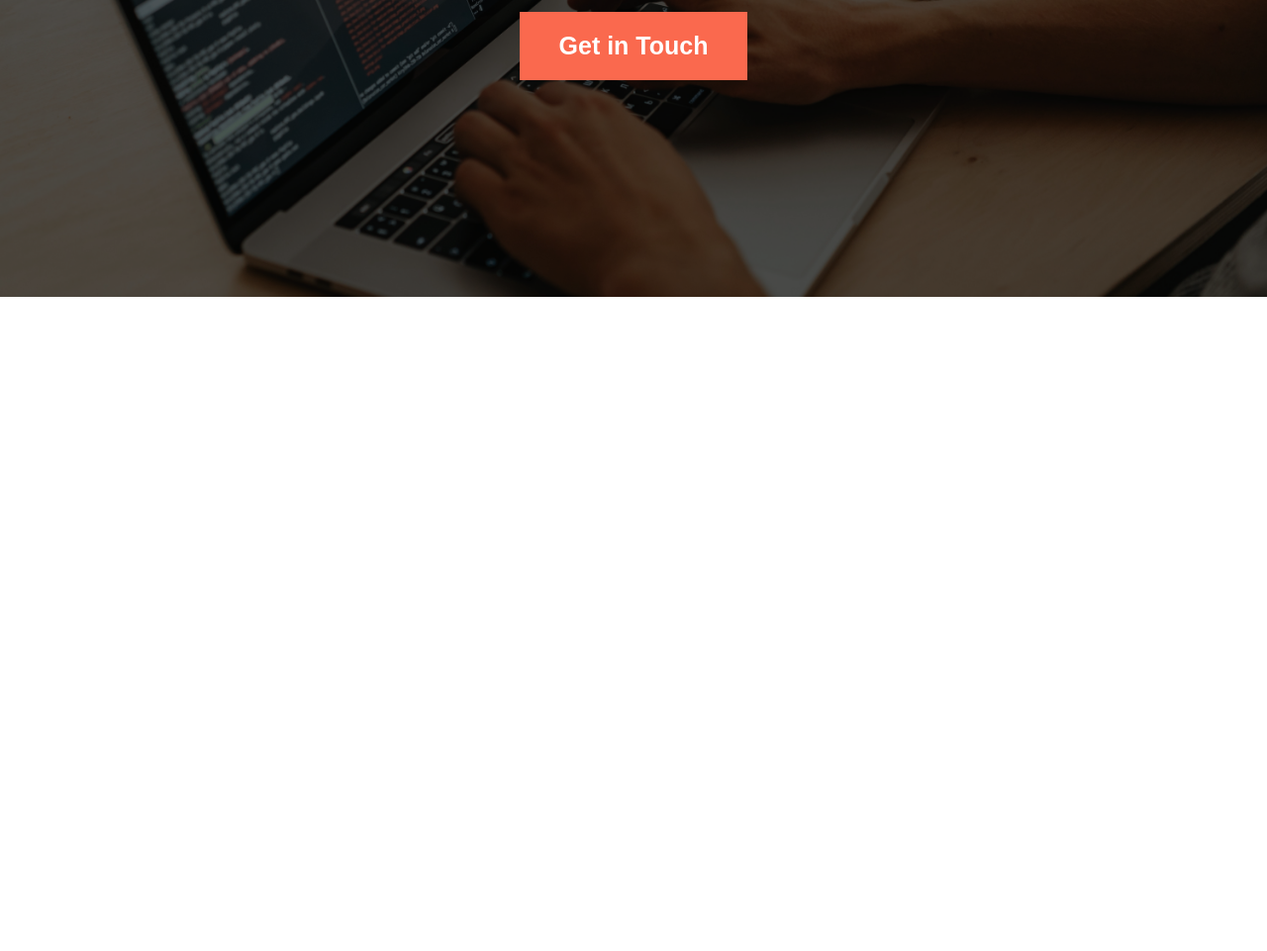
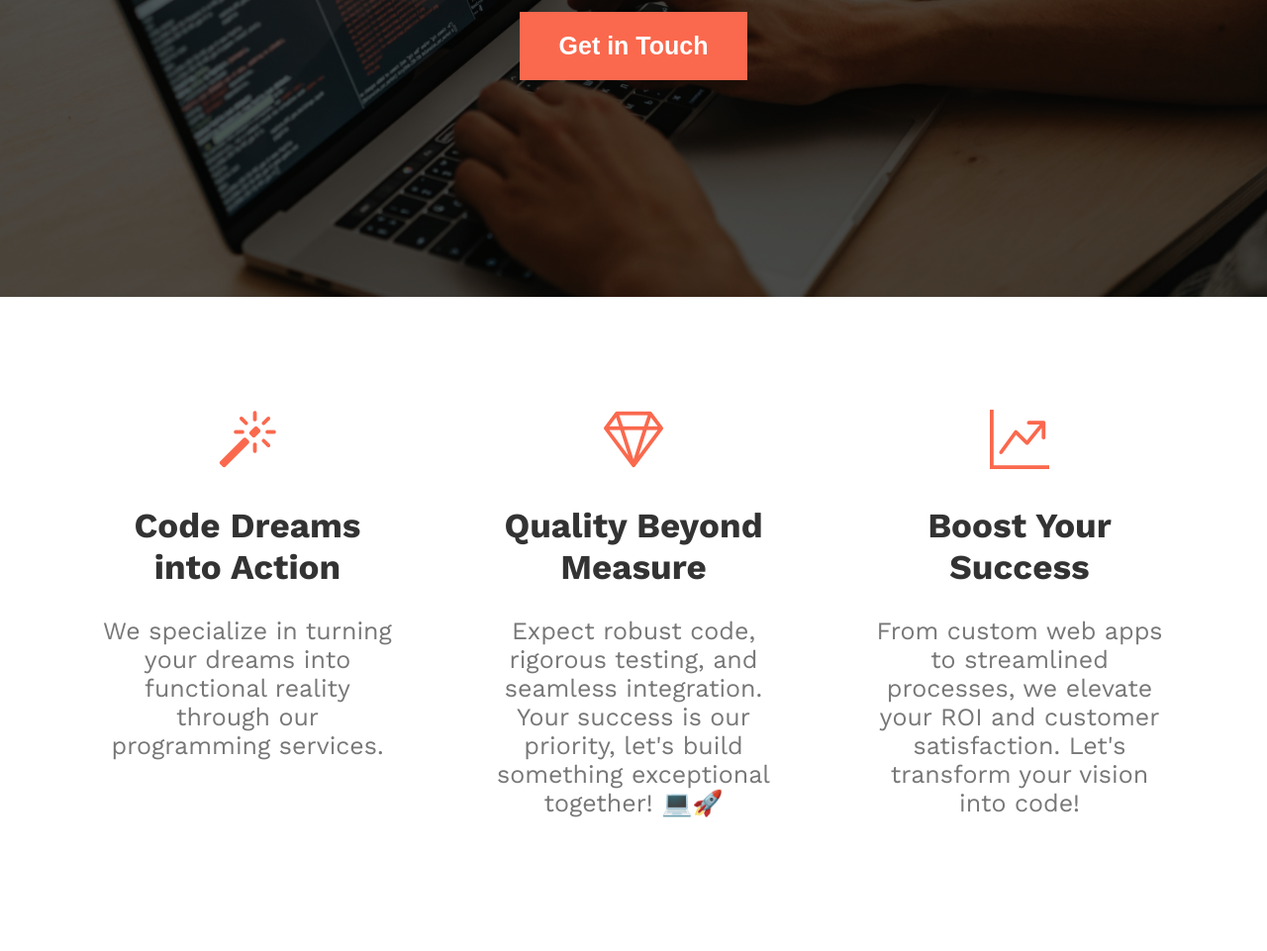
Before and after one commit to drahmedgabr/tatbeqeysg1, a plain HTML site: page index.html in a window 1280 px wide. Shown: the part 500-1461 px from the top of the page at 99% size. Before the commit the page ends 800 px from the top, so only its background shows below. Drawn offline with nearby package versions, Linux system fonts and the light colour scheme.

Commit message:
finish services

```diff
--- a/index.html
+++ b/index.html
@@ -52,5 +52,29 @@
 
     <!-- End Landing -->
 
+    <!-- Start Services -->
+
+    <div class="services">
+        <div class="container">
+            <div class="service">
+                <i class="bi bi-magic"></i>
+                <h2>Code Dreams into Action</h2>
+                <p>We specialize in turning your dreams into functional reality through our programming services.</p>
+            </div>
+            <div class="service">
+                <i class="bi bi-gem"></i>
+                <h2>Quality Beyond Measure</h2>
+                <p>Expect robust code, rigorous testing, and seamless integration. Your success is our priority, let's build something exceptional together! 💻🚀</p>
+            </div>
+            <div class="service">
+                <i class="bi bi-graph-up-arrow"></i>
+                <h2>Boost Your Success</h2>
+                <p>From custom web apps to streamlined processes, we elevate your ROI and customer satisfaction. Let's transform your vision into code!</p>
+            </div>
+        </div>
+    </div>
+
+    <!-- End Services -->
+
 </body>
 </html>
--- a/style.css
+++ b/style.css
@@ -192,3 +192,35 @@ body {
 }
 
 /* End Landing */
+
+/* Start Services */
+
+.services .container {
+    display: flex;
+    padding: 100px 0;
+    justify-content: space-around;
+    flex-wrap: wrap;
+}
+
+.services .container .service {
+    width: 300px;
+    text-align: center;
+    margin: 10px;
+}
+
+.services .container .service i {
+    color: var(--secondary-color);
+    font-size: 60px;
+}
+
+.services .container .service h2 {
+    font-size: 35px;
+    color: var(--main-color);
+}
+
+.services .container .service p {
+    font-size: 25px;
+    color: #777;
+}
+
+/* End Services */
```
